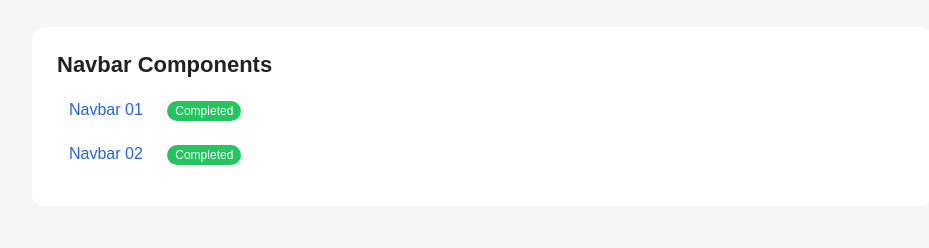
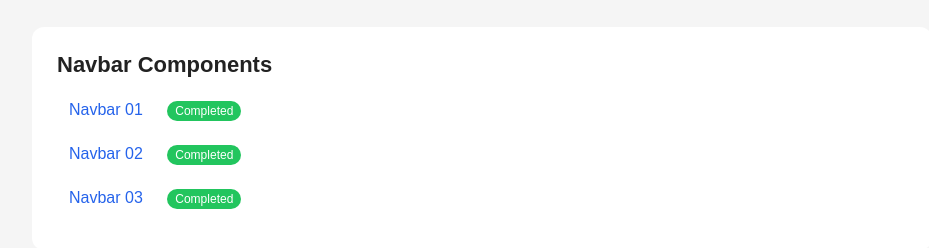
Before and after one commit to Douzandeh/frontend-ui-practice, a plain HTML site: page index.html in a window 1280 px wide. Shown: the part 108-356 px from the top of the page, without its empty margins (158-1087 px from the left). Drawn offline with Linux system fonts and the light colour scheme.

Commit message:
feat(Navbar-03)

```diff
--- a/index.html
+++ b/index.html
@@ -28,6 +28,10 @@
             <a href="./navbars/navbar-02/index.html"> Navbar 02 </a>
             <span class="badge completed">Completed</span>
           </li>
+          <li>
+            <a href="./navbars/navbar-03/index.html"> Navbar 03 </a>
+            <span class="badge completed">Completed</span>
+          </li>
         </ul>
       </div>
     </div>
```
